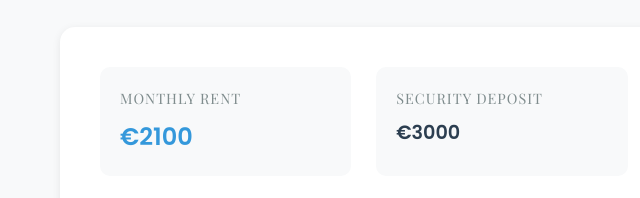
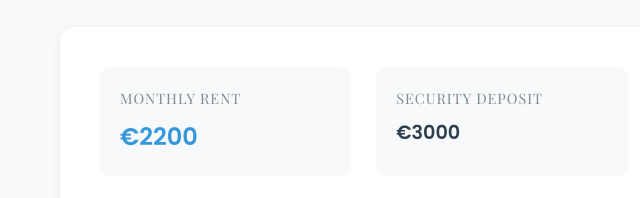
Before and after one commit to pehel/home, a plain HTML site: page index.html in a window 1280 px wide. Shown: the part 2809-3007 px from the top of the page, 0-640 px from the left. Drawn offline with nearby package versions, Linux system fonts and the light colour scheme.

Commit message:
price update

```diff
--- a/index.html
+++ b/index.html
@@ -404,7 +404,7 @@
         <div class="details-grid">
           <div class="detail-item">
             <h3>Monthly Rent</h3>
-            <p class="highlight">€2100</p>
+            <p class="highlight">€2200</p>
           </div>
           <div class="detail-item">
             <h3>Security Deposit</h3>
```
